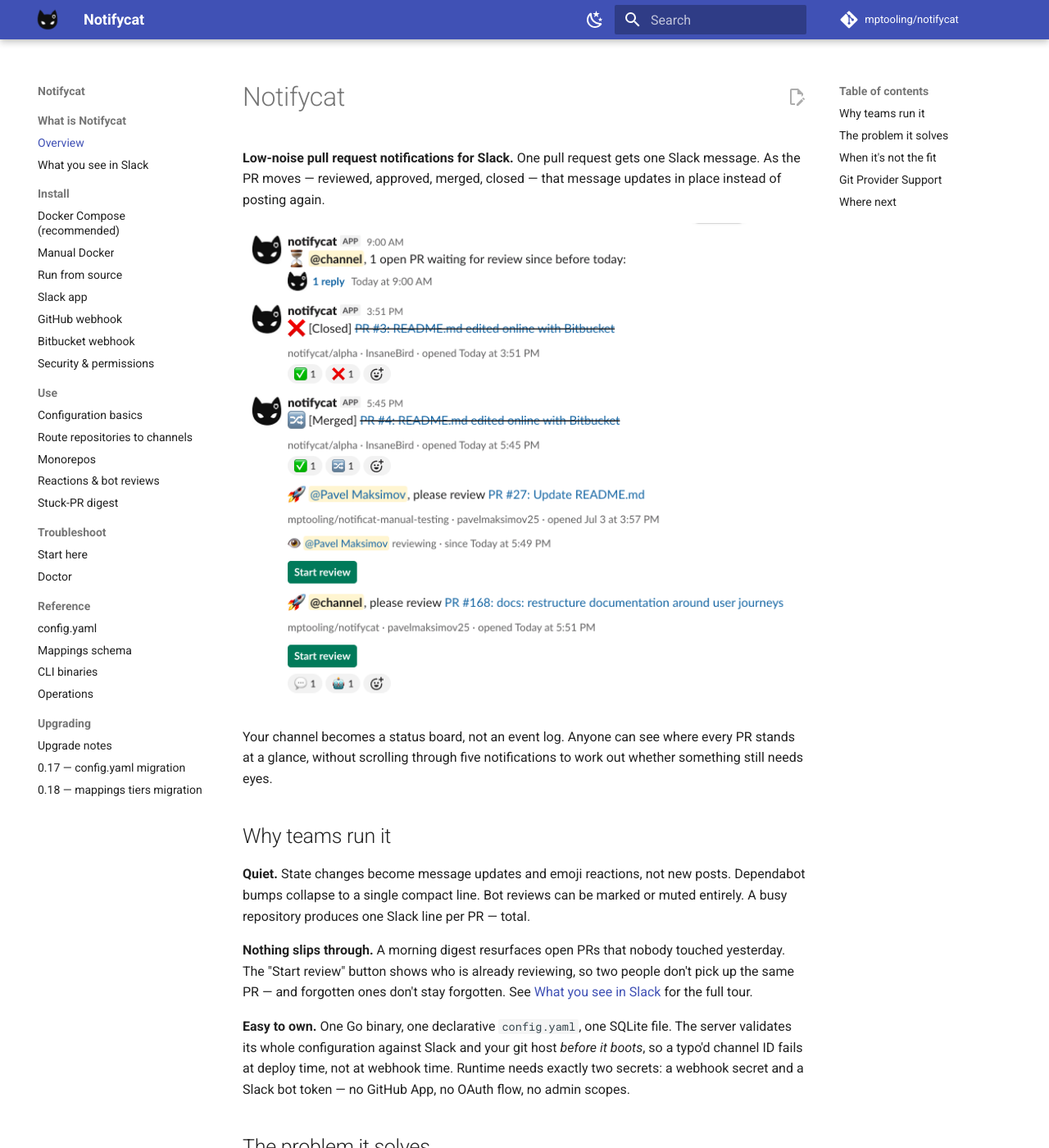
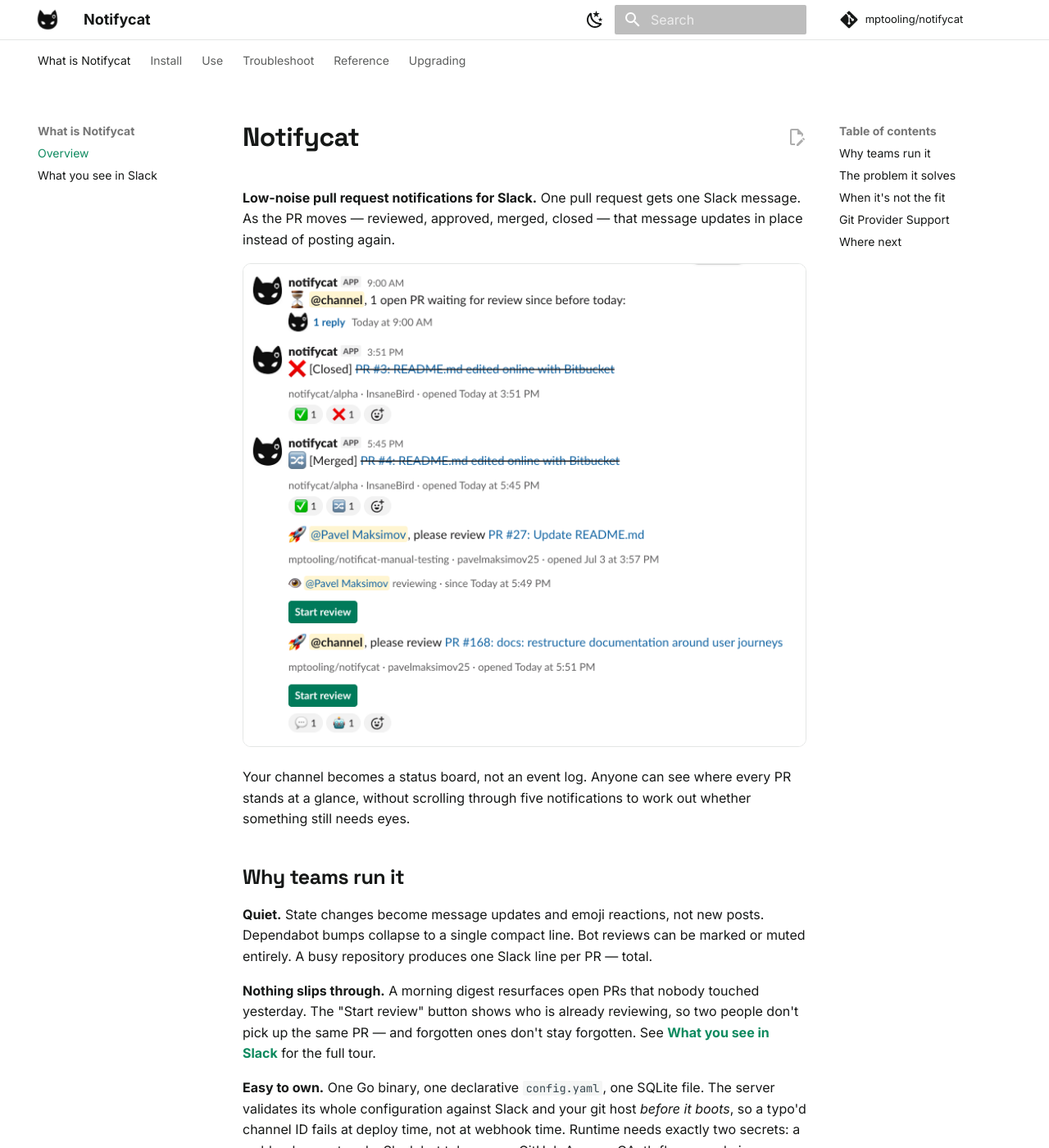
Before and after one commit to mptooling/notifycat, an MkDocs documentation site: the page built from docs/index.md, in a window 1280 px wide and 1400 px high. Shown: the whole window at 82% size. Built offline with MkDocs 1.6.1 and Material for MkDocs 9.7.7, drawn with Linux system fonts in a browser that asks for light colours; comment, search, counter and statistics services are not loaded.

Commit message:
docs: brand foundation - jade/charcoal tokens, fonts, tabs nav

```diff
--- /dev/null
+++ b/docs/assets/stylesheets/extra.css
@@ -0,0 +1,146 @@
+@import url("https://fonts.googleapis.com/css2?family=Space+Grotesk:wght@500;700&display=swap");
+
+/* ---------- Brand tokens ---------- */
+[data-md-color-scheme="default"] {
+  --nc-bg: #ffffff;
+  --nc-surface: #f5f6f5;
+  --nc-ink: #161817;
+  --nc-accent: #0e8a5f;
+  --nc-accent-strong: #0b6b4a;
+  --nc-border: #e4e6e5;
+
+  --md-default-bg-color: var(--nc-bg);
+  --md-default-fg-color: var(--nc-ink);
+  --md-code-bg-color: var(--nc-surface);
+  --md-typeset-a-color: var(--nc-accent);
+  --md-accent-fg-color: var(--nc-accent-strong);
+  --md-primary-fg-color: var(--nc-ink);
+}
+
+[data-md-color-scheme="slate"] {
+  --nc-bg: #111413;
+  --nc-surface: #1a1e1c;
+  --nc-ink: #edf1ef;
+  --nc-accent: #34d399;
+  --nc-accent-strong: #6ee7b7;
+  --nc-border: #2a302d;
+
+  --md-default-bg-color: var(--nc-bg);
+  --md-default-fg-color: var(--nc-ink);
+  --md-code-bg-color: var(--nc-surface);
+  --md-typeset-a-color: var(--nc-accent);
+  --md-accent-fg-color: var(--nc-accent-strong);
+  --md-primary-fg-color: var(--nc-ink);
+}
+
+/* Header/tabs follow the page background in both schemes */
+.md-header,
+.md-tabs {
+  background-color: var(--nc-bg);
+  color: var(--nc-ink);
+  border-bottom: 1px solid var(--nc-border);
+}
+.md-header { box-shadow: none; }
+.md-tabs { border-bottom: none; }
+.md-tabs__link--active { color: var(--nc-accent); font-weight: 700; }
+.md-header__button.md-logo svg { height: 1.4rem; width: auto; }
+
+/* ---------- Typography ---------- */
+.md-typeset h1,
+.md-typeset h2,
+.md-typeset h3,
+.md-typeset h4 {
+  font-family: "Space Grotesk", var(--md-text-font-family, sans-serif);
+  font-weight: 700;
+  letter-spacing: -0.02em;
+  color: var(--nc-ink);
+}
+
+.nc-eyebrow {
+  font-family: var(--md-code-font-family, monospace);
+  font-size: 0.62rem;
+  letter-spacing: 0.12em;
+  text-transform: uppercase;
+  color: var(--nc-accent);
+  font-weight: 600;
+}
+
+/* ---------- Links & buttons ---------- */
+.md-typeset a { font-weight: 600; }
+.md-typeset .md-button--primary {
+  background-color: var(--nc-accent);
+  border-color: var(--nc-accent);
+  color: var(--nc-bg);
+  border-radius: 0.4rem;
+  font-weight: 700;
+}
+.md-typeset .md-button--primary:hover {
+  background-color: var(--nc-accent-strong);
+  border-color: var(--nc-accent-strong);
+  color: var(--nc-bg);
+}
+.md-typeset .md-button {
+  border-radius: 0.4rem;
+  border-color: var(--nc-border);
+  color: var(--nc-ink);
+}
+.md-typeset .md-button:hover {
+  border-color: var(--nc-accent);
+  color: var(--nc-accent);
+  background-color: transparent;
+}
+
+/* ---------- Admonitions: tip/note/info take the accent family ---------- */
+.md-typeset :is(.admonition, details):is(.tip, .note, .info) {
+  border-color: var(--nc-accent);
+}
+.md-typeset :is(.tip, .note, .info) > :is(.admonition-title, summary) {
+  background-color: color-mix(in srgb, var(--nc-accent) 10%, transparent);
+}
+.md-typeset :is(.tip, .note, .info) > :is(.admonition-title, summary)::before {
+  background-color: var(--nc-accent);
+}
+
+/* ---------- Media framing: screenshots & videos ---------- */
+.md-typeset img,
+.md-typeset video {
+  border-radius: 0.5rem;
+  border: 1px solid var(--nc-border);
+}
+[data-md-color-scheme="slate"] .md-typeset img,
+[data-md-color-scheme="slate"] .md-typeset video {
+  box-shadow: 0 4px 18px rgba(0, 0, 0, 0.45);
+}
+/* Inline SVG diagrams and emoji are not screenshots — no frame */
+.md-typeset svg.nc-diagram,
+.md-typeset img.twemoji {
+  border: none;
+  border-radius: 0;
+  box-shadow: none;
+}
+
+/* ---------- Grid cards ---------- */
+.md-typeset .grid.cards > :is(ul, ol) > li,
+.md-typeset .grid > .card {
+  border-radius: 0.6rem;
+  border-color: var(--nc-border);
+  background-color: var(--nc-surface);
+}
+.md-typeset .grid.cards > :is(ul, ol) > li:hover,
+.md-typeset .grid > .card:hover {
+  border-color: var(--nc-accent);
+  box-shadow: none;
+}
+
+/* ---------- Mermaid (future diagrams) ---------- */
+:root {
+  --md-mermaid-font-family: var(--md-code-font-family, monospace);
+}
+[data-md-color-scheme="default"],
+[data-md-color-scheme="slate"] {
+  --md-mermaid-node-bg-color: var(--nc-surface);
+  --md-mermaid-node-fg-color: var(--nc-ink);
+  --md-mermaid-label-bg-color: var(--nc-bg);
+  --md-mermaid-label-fg-color: var(--nc-ink);
+  --md-mermaid-edge-color: var(--nc-accent);
+}
--- a/mkdocs.yml
+++ b/mkdocs.yml
@@ -17,33 +17,39 @@ theme:
   name: material
   logo: assets/logo.png
   favicon: assets/logo.png
+  font:
+    text: Inter
+    code: JetBrains Mono
   features:
     - navigation.instant
     - navigation.tracking
+    - navigation.tabs
     - navigation.sections
     - navigation.top
     - content.code.copy
     - content.action.edit
   palette:
     - scheme: default
-      primary: indigo
-      accent: indigo
       toggle:
         icon: material/weather-night
         name: Switch to dark mode
     - scheme: slate
-      primary: indigo
-      accent: indigo
       toggle:
         icon: material/weather-sunny
         name: Switch to light mode
+
+extra_css:
+  - assets/stylesheets/extra.css
 
 plugins:
   - search
 
 markdown_extensions:
   - admonition
+  - attr_list
+  - md_in_html
   - tables
+  - pymdownx.snippets
   - toc:
       permalink: true
   - pymdownx.details
```
